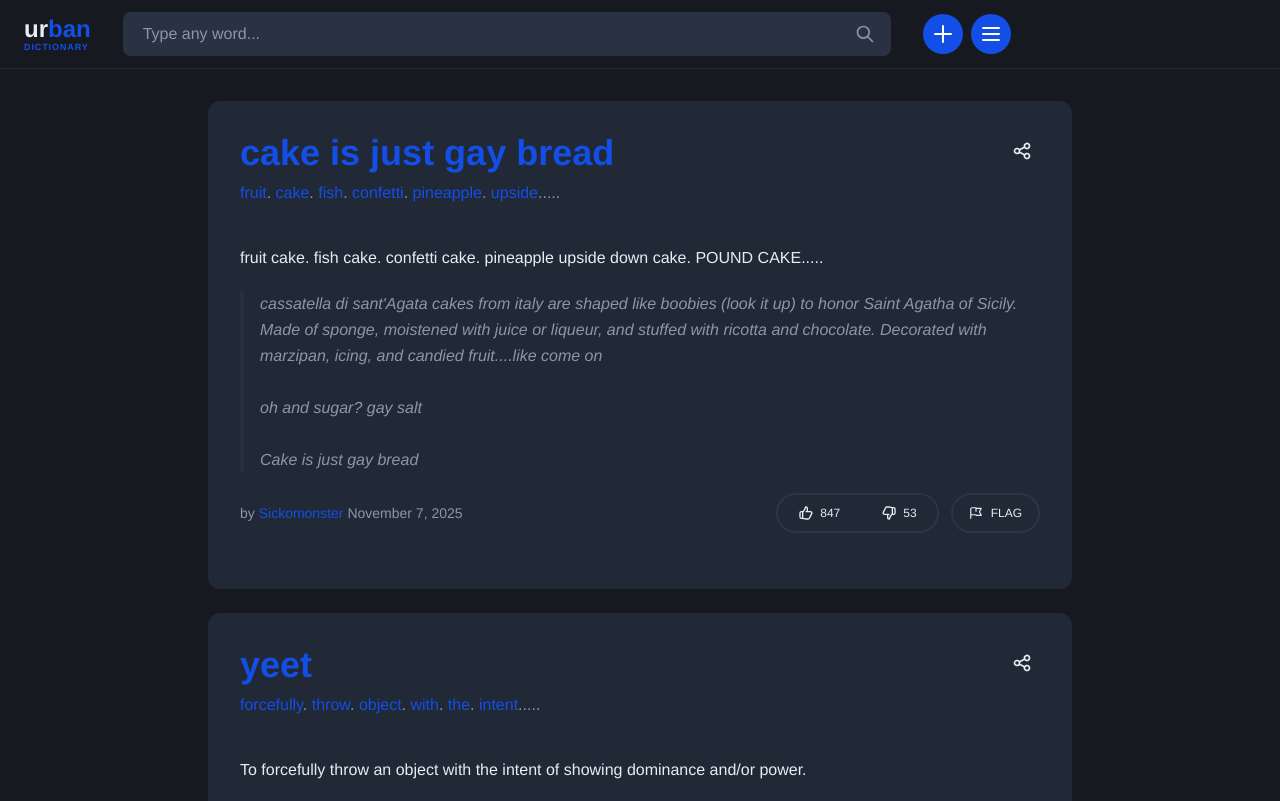
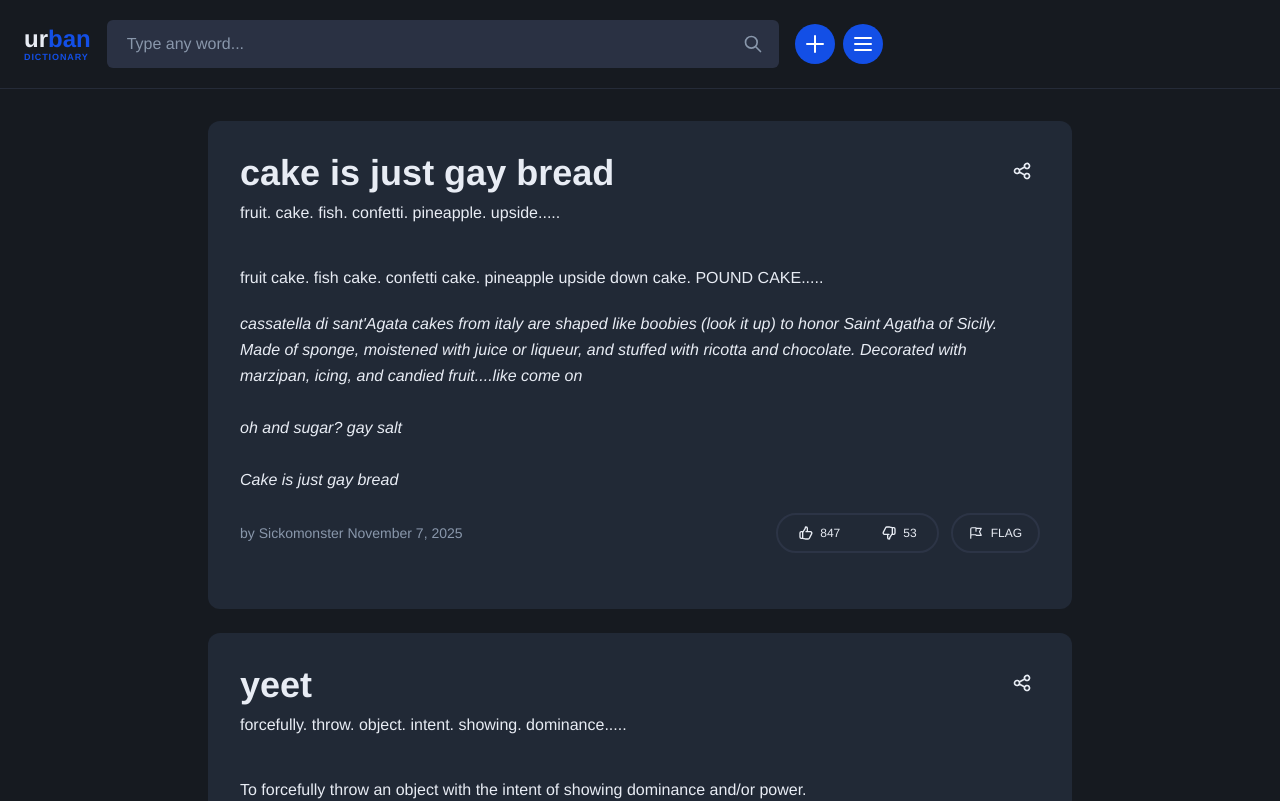
Before and after one commit to 2-ring/brown-dictionary, a React (Vite) app: page / in a window 1280 px wide. Shown: the top 801 px of the page. Built offline with nearby package versions, Linux system fonts and the light colour scheme.

Commit message:
More UI improvements.

```diff
--- a/src/components/common/search-bar.tsx
+++ b/src/components/common/search-bar.tsx
@@ -13,18 +13,18 @@
   };
 
   return (
-    <form onSubmit={handleSubmit} className="flex-1 max-w-3xl mx-4">
+    <form onSubmit={handleSubmit} className="flex-1 max-w-2xl">
       <div className="relative">
         <input
           type="text"
           value={query}
           onChange={(e) => setQuery(e.target.value)}
           placeholder="Type any word..."
-          className="w-full bg-card-secondary text-text px-5 py-2.5 rounded-lg border-none focus:outline-none focus:ring-2 focus:ring-primary placeholder:text-text-muted"
+          className="w-full bg-card-secondary text-text px-5 py-3 rounded-md border-none focus:outline-none focus:ring-2 focus:ring-primary placeholder:text-text-muted text-base"
         />
         <button
           type="submit"
-          className="absolute right-4 top-1/2 -translate-y-1/2 text-text-muted hover:text-text"
+          className="absolute right-4 top-1/2 -translate-y-1/2 text-text-muted hover:text-primary transition-colors"
         >
           <svg className="w-5 h-5" fill="none" stroke="currentColor" viewBox="0 0 24 24">
             <path strokeLinecap="round" strokeLinejoin="round" strokeWidth={2} d="M21 21l-6-6m2-5a7 7 0 11-14 0 7 7 0 0114 0z" />
--- a/src/components/layout/navbar.tsx
+++ b/src/components/layout/navbar.tsx
@@ -8,8 +8,8 @@
 
   return (
     <>
-      <nav className="bg-background border-b border-border/50 sticky top-0 z-50">
-        <div className="max-w-7xl mx-auto px-6 py-3 flex items-center gap-4">
+      <nav className="bg-navbar border-b border-border/50 sticky top-0 z-50">
+        <div className="max-w-7xl mx-auto px-6 py-5 flex items-center gap-4">
           <Link to="/" className="flex items-center flex-shrink-0">
             <div className="text-2xl font-bold leading-none">
               <span className="text-text">ur</span>
--- a/src/components/word/definition-item.tsx
+++ b/src/components/word/definition-item.tsx
@@ -25,8 +25,8 @@
       </div>
 
       {definition.example && (
-        <div className="mb-5 pl-4 border-l-4 border-border/30">
-          <p className="text-text-muted leading-relaxed whitespace-pre-wrap italic text-base">
+        <div className="mb-5">
+          <p className="text-text leading-relaxed whitespace-pre-wrap italic text-base">
             {definition.example}
           </p>
         </div>
@@ -35,7 +35,7 @@
       <div className="flex items-center justify-between flex-wrap gap-4">
         <div className="text-sm text-text-muted">
           <span>by </span>
-          <Link to="#" className="text-primary hover:underline">
+          <Link to="#" className="text-link hover:underline">
             {definition.author}
           </Link>
           <span> {formatDate(definition.createdAt)}</span>
--- a/src/components/word/related-words.tsx
+++ b/src/components/word/related-words.tsx
@@ -5,29 +5,35 @@
 }
 
 export const RelatedWords = ({ text }: RelatedWordsProps) => {
-  // Extract unique words from the definition text (words longer than 2 chars)
-  const extractWords = (text: string) => {
+  // Extract key words as related terms
+  const extractRelatedWords = (text: string) => {
     const words = text.split(/\b/);
-    const uniqueWords = new Set<string>();
+    const keyWords: string[] = [];
 
     words.forEach(word => {
-      if (word.match(/^[a-zA-Z]+$/) && word.length > 2) {
-        uniqueWords.add(word.toLowerCase());
+      // Extract significant words (3+ chars, alphabetic only)
+      if (word.match(/^[a-zA-Z]+$/) && word.length >= 3) {
+        // Skip common words
+        const commonWords = ['the', 'and', 'with', 'for', 'are', 'from', 'that', 'this'];
+        if (!commonWords.includes(word.toLowerCase())) {
+          keyWords.push(word.toLowerCase());
+        }
       }
     });
 
-    return Array.from(uniqueWords).slice(0, 6); // Limit to first 6 words
+    // Return unique words, limit to first 5-6
+    return [...new Set(keyWords)].slice(0, 6);
   };
 
-  const relatedWords = extractWords(text);
+  const relatedWords = extractRelatedWords(text);
 
   return (
-    <div className="text-text-muted text-base mb-4">
+    <div className="text-base mb-4">
       {relatedWords.map((word, index) => (
         <span key={index}>
           <Link
             to={`/word/${word}`}
-            className="text-primary hover:underline"
+            className="text-link hover:underline"
           >
             {word}
           </Link>
--- a/src/components/word/word-card.tsx
+++ b/src/components/word/word-card.tsx
@@ -19,7 +19,7 @@
       <div className="p-8">
         <div className="flex items-start justify-between mb-2">
           <Link to={`/word/${word.slug}`} className="flex-1">
-            <h2 className="text-4xl font-bold text-primary hover:underline">
+            <h2 className="text-4xl font-bold text-link hover:underline">
               {word.term}
             </h2>
           </Link>
@@ -44,7 +44,7 @@
           <div className="mt-6 pt-6">
             <Link
               to={`/word/${word.slug}`}
-              className="text-primary hover:underline text-sm"
+              className="text-link hover:underline text-sm"
             >
               View {word.definitions.length - 1} more definition{word.definitions.length - 1 !== 1 ? 's' : ''}
             </Link>
--- a/tailwind.config.js
+++ b/tailwind.config.js
@@ -12,10 +12,12 @@
         'card-secondary': '#2A3143',
         primary: '#134FE6',
         'primary-hover': '#2F5FFF',
+        link: '#469BDF',
         text: '#E8ECF4',
         'text-muted': '#8997AB',
         border: '#353D50',
         highlight: '#4DAFFF',
+        navbar: '#1D2733',
       },
       fontFamily: {
         'sans': ['Helvetica Neue', 'Helvetica', 'Arial', 'sans-serif'],
```
